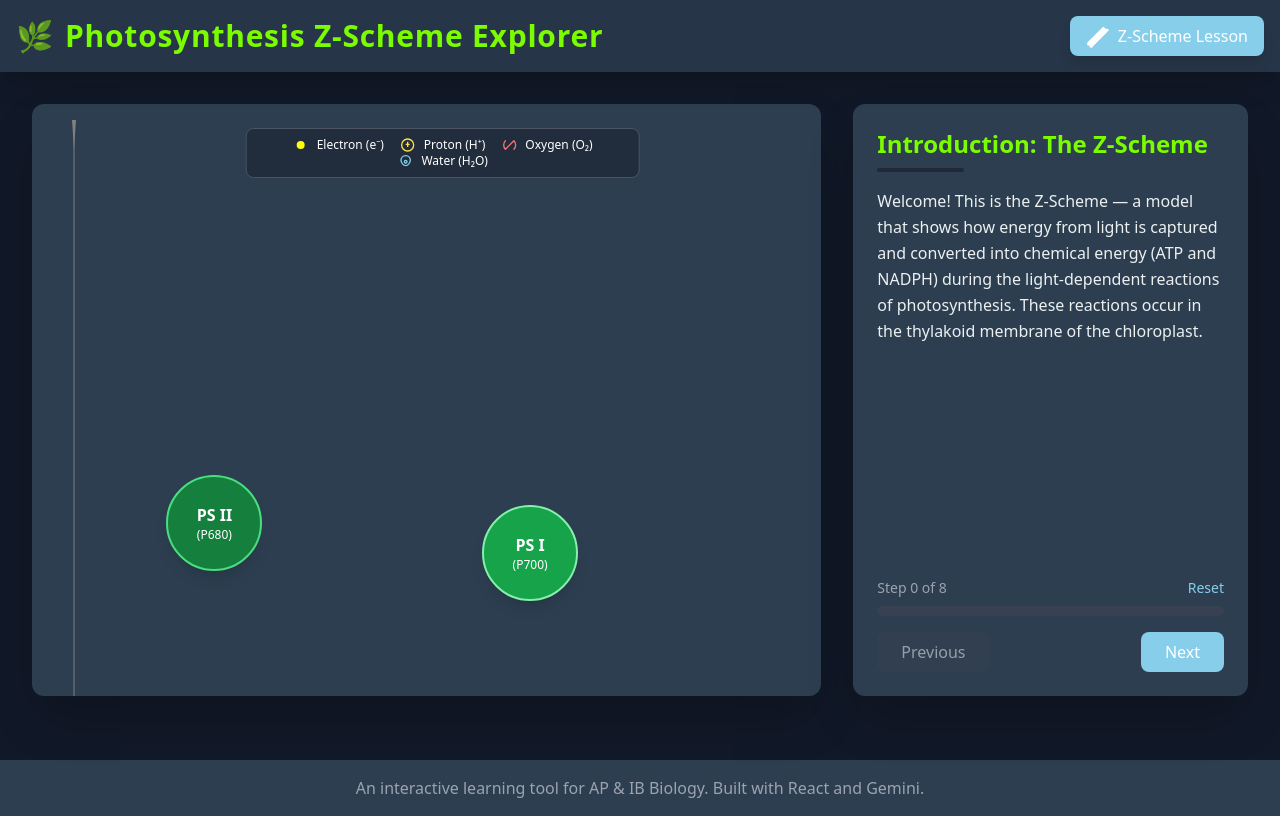
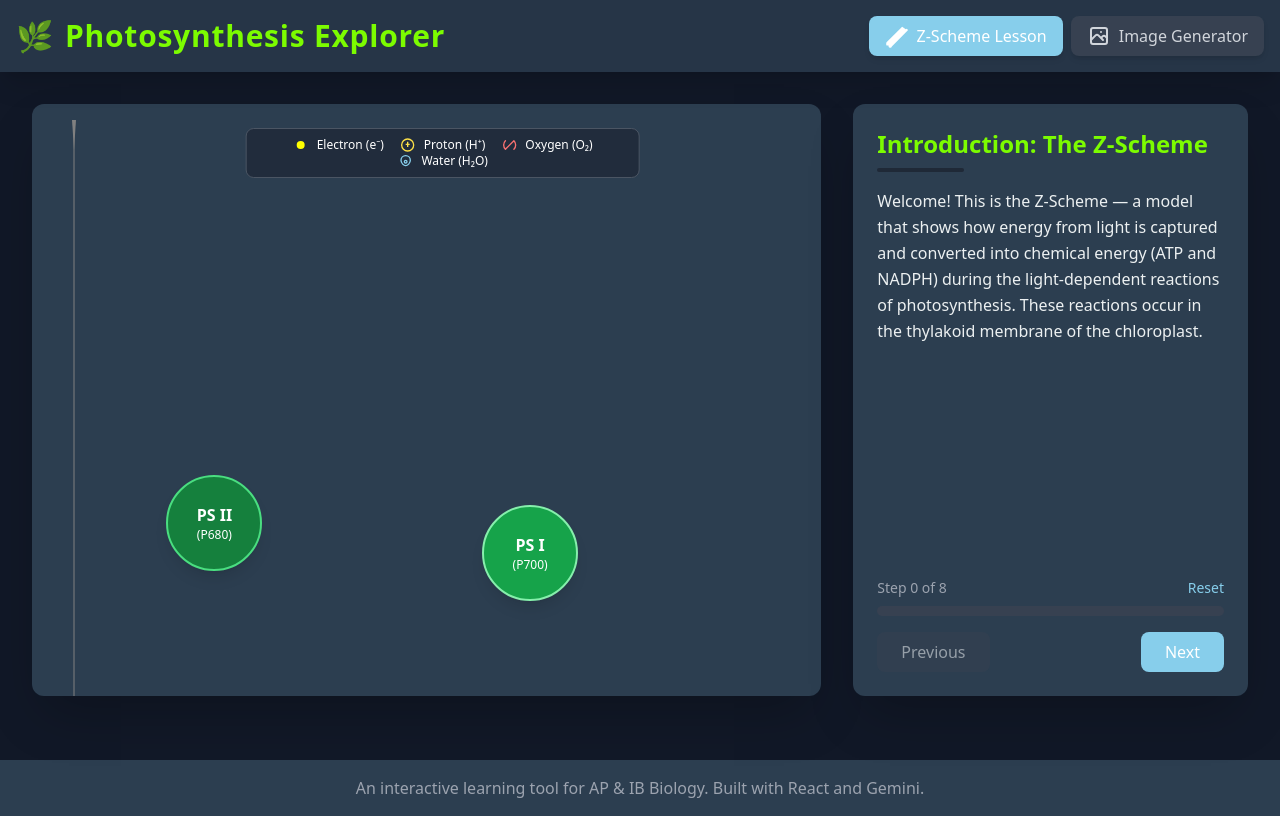
Before and after one commit to Nate53/Photosynthesis-Z-Scheme-Animator, a React (Vite) app: page / in a window 1280 px wide. Built offline with nearby package versions, Linux system fonts and the light colour scheme; no server answers.

Commit message:
feat: Implement view switching for Z-Scheme and image generator
Adds functionality to switch between the Z-Scheme lesson and the AI image generator views. Introduces state management for the active view and updates navigation to use interactive buttons.

```diff
--- a/src/App.tsx
+++ b/src/App.tsx
@@ -1,12 +1,14 @@
-
-import React from 'react';
+import React, { useState } from 'react';
 import { ZSchemeLesson } from './components/ZSchemeLesson';
-import { LeafIcon } from './components/Icons';
+import { ImageGenerator } from './components/ImageGenerator';
+import { LeafIcon, ImageIcon } from './components/Icons';
 
 const App: React.FC = () => {
-  // Classes for the now-static navigation item
-  const navItemClasses =
-    `flex items-center gap-2 px-4 py-2 rounded-lg bg-sky-blue text-white shadow-lg`;
+  const [activeView, setActiveView] = useState<'lesson' | 'generator'>('lesson');
+
+  const navButtonClasses = "flex items-center gap-2 px-4 py-2 rounded-lg transition-colors duration-300 shadow-md";
+  const activeClasses = "bg-sky-blue text-white shadow-lg";
+  const inactiveClasses = "bg-gray-700 hover:bg-gray-600 text-gray-300";
 
   return (
     <div className="min-h-screen bg-gray-900 text-light-gray font-sans">
@@ -15,21 +17,32 @@ const App: React.FC = () => {
           <div className="flex items-center gap-3">
             <span className="text-3xl">🌿</span>
             <h1 className="text-xl md:text-3xl font-bold text-leaf-green tracking-wide">
-              Photosynthesis Z-Scheme Explorer
+              Photosynthesis Explorer
             </h1>
           </div>
-          <nav>
-            {/* Changed button to a non-interactive div as it's the only view */}
-            <div className={navItemClasses}>
+          <nav className="flex items-center gap-2">
+            <button
+              onClick={() => setActiveView('lesson')}
+              className={`${navButtonClasses} ${activeView === 'lesson' ? activeClasses : inactiveClasses}`}
+              aria-current={activeView === 'lesson'}
+            >
               <LeafIcon />
               <span className="hidden sm:inline">Z-Scheme Lesson</span>
-            </div>
+            </button>
+             <button
+              onClick={() => setActiveView('generator')}
+              className={`${navButtonClasses} ${activeView === 'generator' ? activeClasses : inactiveClasses}`}
+              aria-current={activeView === 'generator'}
+            >
+              <ImageIcon />
+              <span className="hidden sm:inline">Image Generator</span>
+            </button>
           </nav>
         </div>
       </header>
 
       <main className="container mx-auto p-4 md:p-8">
-        <ZSchemeLesson />
+        {activeView === 'lesson' ? <ZSchemeLesson /> : <ImageGenerator />}
       </main>
 
       <footer className="bg-deep-space text-center p-4 mt-8">
```
